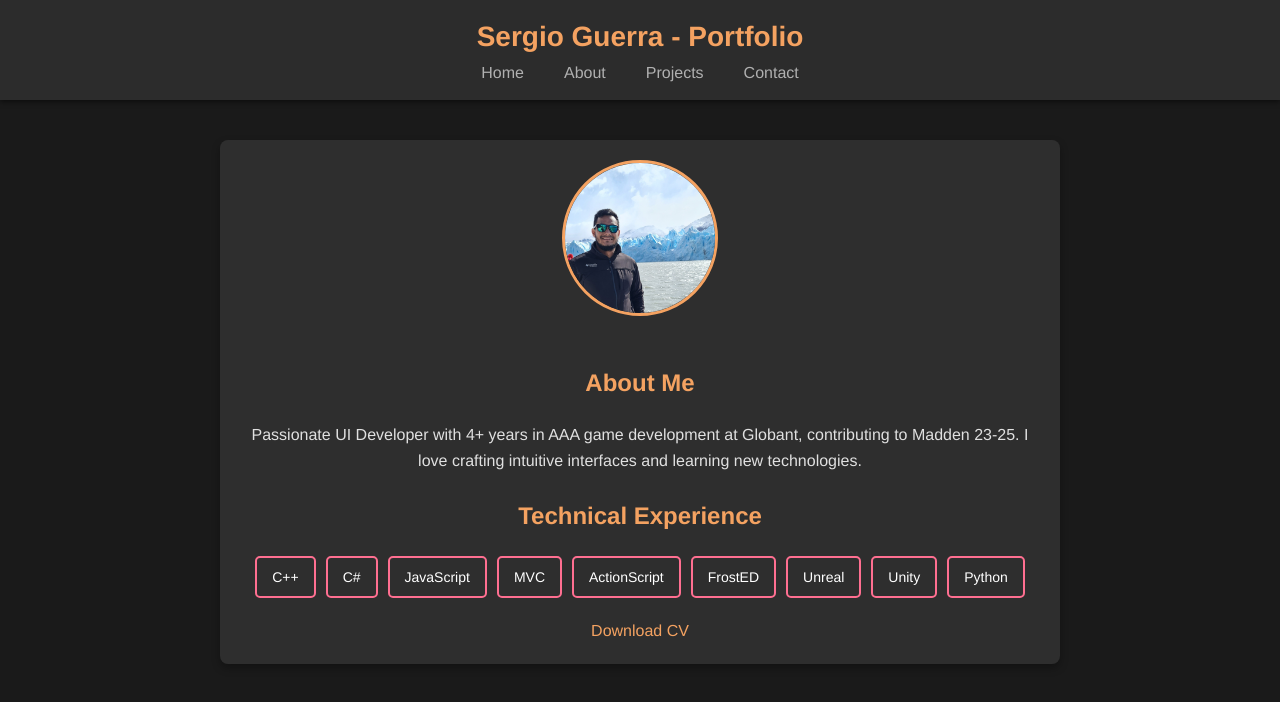
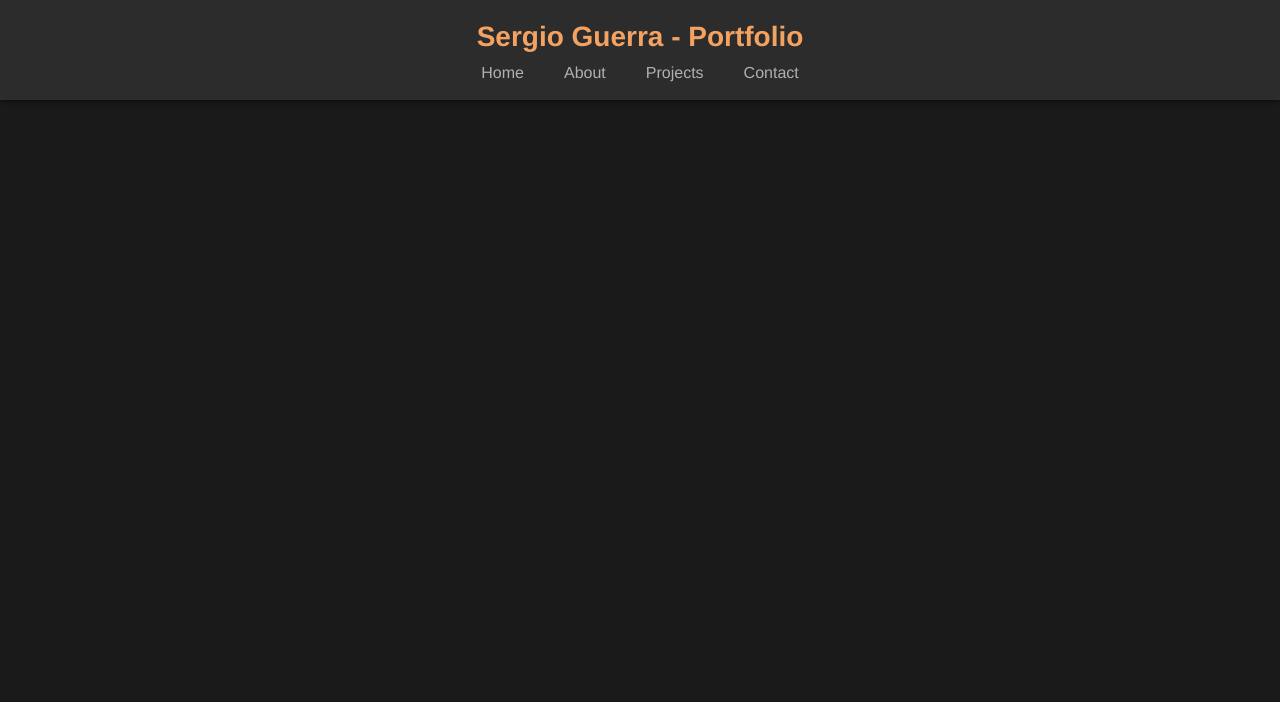
Before and after one commit to sagror/portfolio-sergio, a React (Create React App) app: page /about in a window 1280 px wide. Shown: the top 702 px of the page. Built offline with nearby package versions, Linux system fonts and the light colour scheme.

Commit message:
Adjust Routes to match homepage prefix

```diff
--- a/src/App.js
+++ b/src/App.js
@@ -22,9 +22,9 @@ const App = () => {
                 <main>
                     <Routes>
                         <Route path="/" element={<Home />} />
-                        <Route path="/about" element={<About />} />
-                        <Route path="/projects" element={<Projects />} />
-                        <Route path="/contact" element={<Contact />} />
+                        <Route path="/portfolio-sergio/about" element={<About />} />
+                        <Route path="/portfolio-sergio/projects" element={<Projects />} />
+                        <Route path="/portfolio-sergio/contact" element={<Contact />} />
                     </Routes>
                 </main>
             </div>
```
